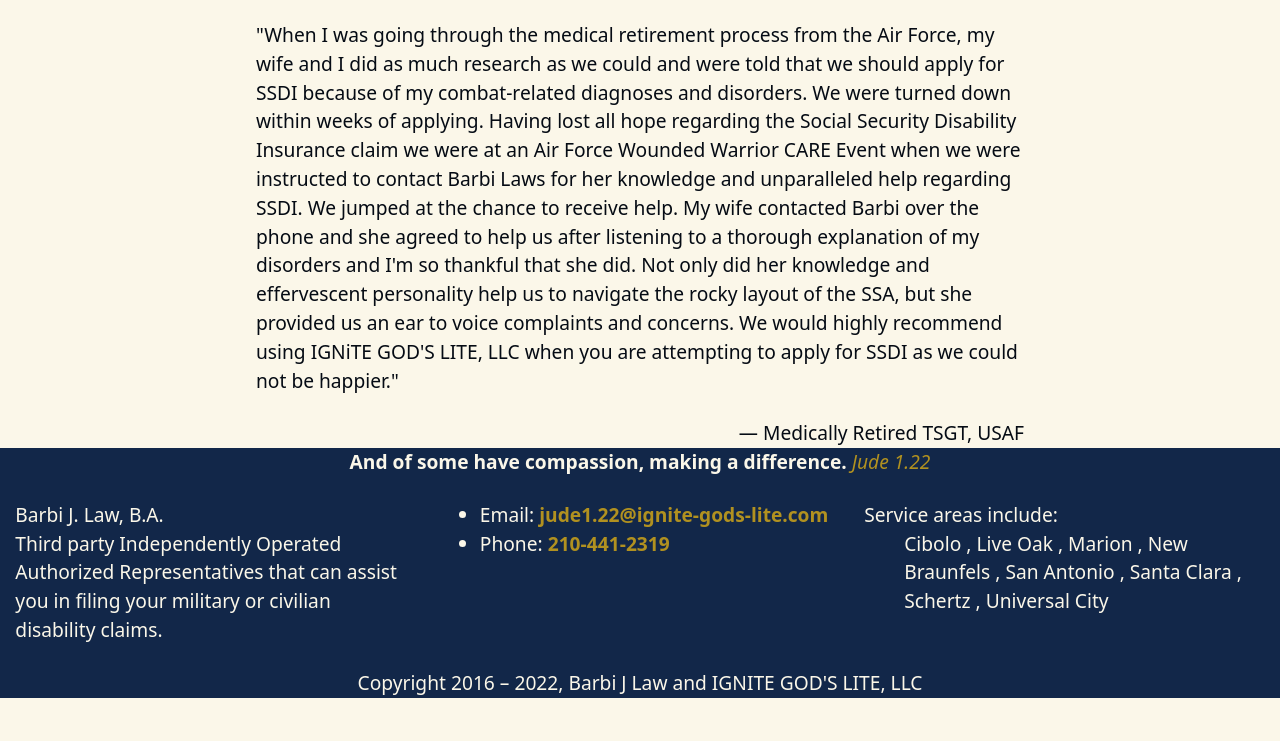
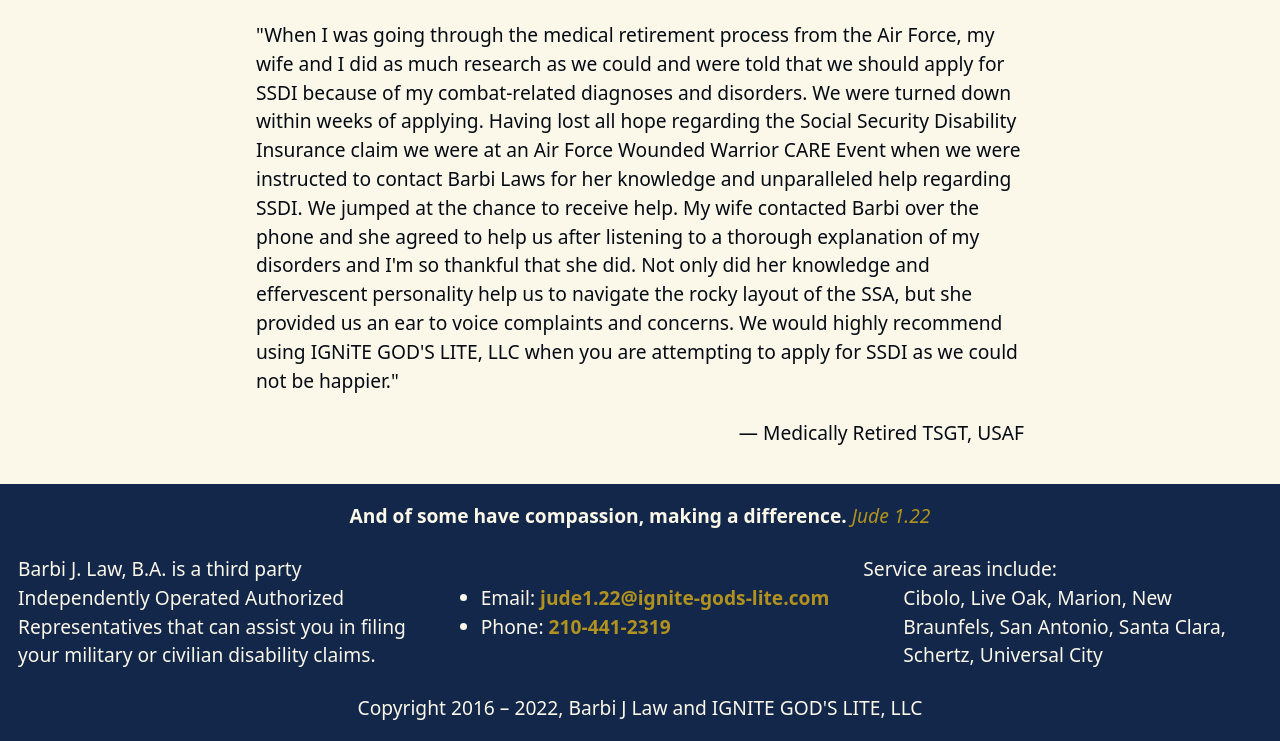
Before and after one commit to joshsurber/ignite-gods-lite.com, an Eleventy site: page index.html in a window 1280 px wide. Shown: the part 4220-4961 px from the top of the page. Before the commit the page ends 4918 px from the top, so only its background shows below. Built offline with nearby package versions, Linux system fonts and the light colour scheme; Eleventy itself is replaced by a stand-in of ours; files that its build step writes are made by us from their sources.

Commit message:
Some footer modifications

```diff
--- a/index.html
+++ b/index.html
@@ -299,16 +299,16 @@
     </main>
 
     <footer class="footer | even-columns white brandbg" style="--columns: 3">
-      <blockquote class="bible">
+      <blockquote class="bible | full-grid">
         And of some have compassion, making a difference.
         <cite>Jude 1.22</cite>
       </blockquote>
 
       <div class="barbi">
-        <p>Barbi J. Law, B.A.</p>
         <p>
-          Third party Independently Operated Authorized Representatives that can
-          assist you in filing your military or civilian disability claims.
+          Barbi J. Law, B.A. is a third party Independently Operated Authorized
+          Representatives that can assist you in filing your military or
+          civilian disability claims.
         </p>
       </div>
 
@@ -335,7 +335,7 @@
         </ul>
       </div>
 
-      <p class="copyright">
+      <p class="copyright | full-grid">
         Copyright 2016 – <span id="thisyear">2022</span>, Barbi J Law and IGNITE
         GOD'S LITE, LLC
       </p>
--- a/style.css
+++ b/style.css
@@ -43,19 +43,19 @@
   --hsl-hs-a: 47 69%;
   --hsl-l-a: 41%;
 
+  --hsl-brand: var(--hsl-hs) var(--hsl-l);
+  --hsl-accent: var(--hsl-hs-a) var(--hsl-l-a);
+  --hsl-white: var(--hsl-hs-a) 95%;
+  --hsl-black: var(--hsl-hs) 5%;
+
   --color-brand: hsl(var(--hsl-brand));
   --color-accent: hsl(var(--hsl-accent));
   --color-white: hsl(var(--hsl-white));
   --color-black: hsl(var(--hsl-black));
 
-  --hsl-brand: var(--hsl-hs) var(--hsl-l);
-  --hsl-accent: var(--hsl-hs-a) var(--hsl-l-a);
-  --hsl-white: var(--hsl-hs-a) 95%;
-  --hsl-black: var(--hsl-hs) 5%;
-
   --size-head: var(--step-5);
+  --size-subhead: var(--step-3);
   --size-hero: var(--step-4);
-  --size-subhead: var(--step-3);
   --size-text: var(--step--1);
   --size-small: var(--step--2);
 
@@ -145,15 +145,9 @@
   font-weight: var(--fw-bold);
 }
 footer {
-  padding-inline: var(--size-small, 1rem);
-}
-footer > :first-child {
-  grid-column: 1/-1;
-  text-align: center;
-}
-footer > :last-child {
-  grid-column: 1/-1;
-  text-align: center;
+  margin-block-start: var(--space-m, 1.5rem);
+  padding: var(--space-xs, 1rem);
+  align-items: center;
 }
 footer .serviceareas ul {
   list-style-type: none;
@@ -161,7 +155,7 @@
 footer .serviceareas li {
   display: inline;
 }
-footer .serviceareas li + li::before {
+footer .serviceareas li:not(:last-child):after {
   content: ", ";
 }
 
@@ -184,6 +178,10 @@
   --width: 40em;
   width: min(100% - var(--padding) * 2, var(--width));
   margin-inline: auto;
+}
+.full-grid {
+  grid-column: 1/-1;
+  text-align: center;
 }
 
 header {
```
